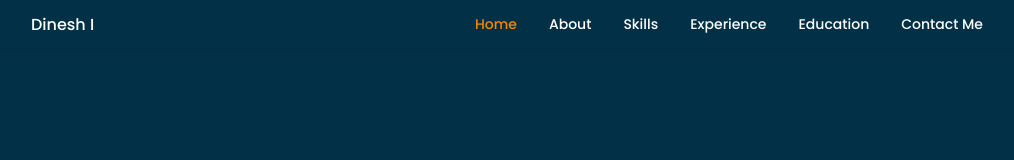
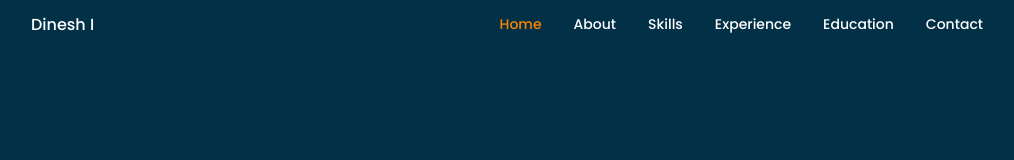
Before and after one commit to Dinesh-3/portfolio, a Next.js app: page / in a window 1280 px wide. Shown: the top 160 px of the page, without its empty margins (125-1139 px from the left). Built offline with nearby package versions, Linux system fonts and the light colour scheme.

Commit message:
Portfolio Header

```diff
--- a/src/components/HomePage/Header/index.json
+++ b/src/components/HomePage/Header/index.json
@@ -6,6 +6,6 @@
     { "text": "Skills", "href": "skills", "icon": "bx-file" },
     { "text": "Experience", "href": "experience", "icon": "bx-briefcase" },
     { "text": "Education", "href": "education", "icon": "bx-id-card" },
-    { "text": "Contact Me", "href": "contact", "icon": "bx-send" }
+    { "text": "Contact", "href": "contact", "icon": "bx-send" }
   ]
 }
--- a/src/styles/index.scss
+++ b/src/styles/index.scss
@@ -256,6 +256,7 @@ img {
   font-size: var(--small-font-size);
   color: var(--title-color);
   font-weight: var(--font-medium);
+  text-align: center;
 }
 
 .nav__link:hover {
```
